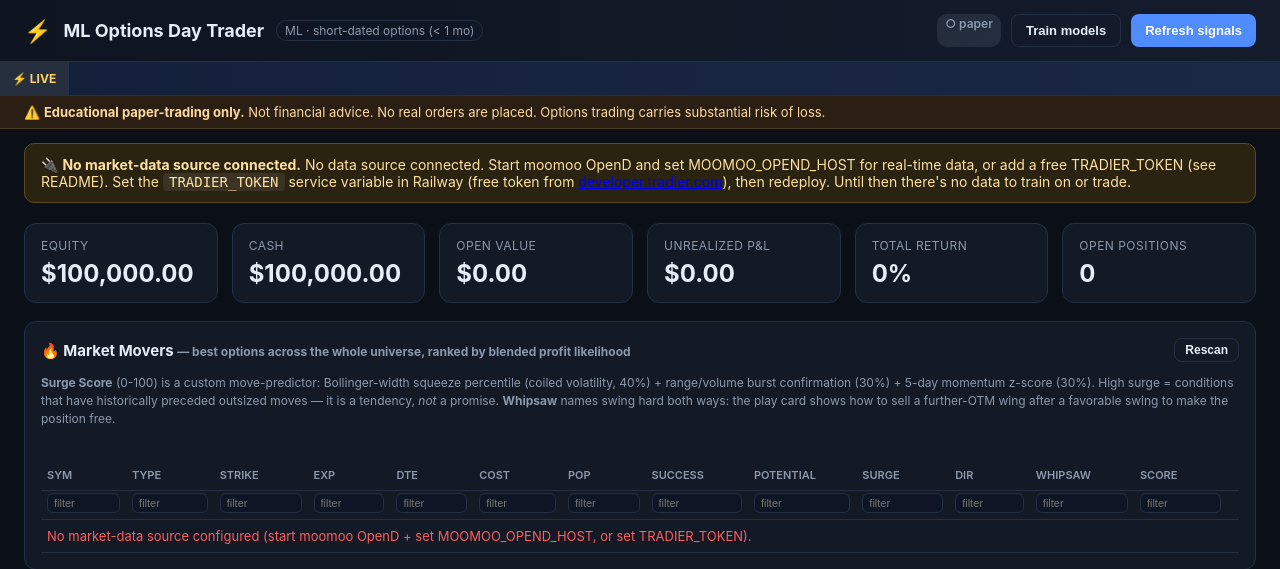
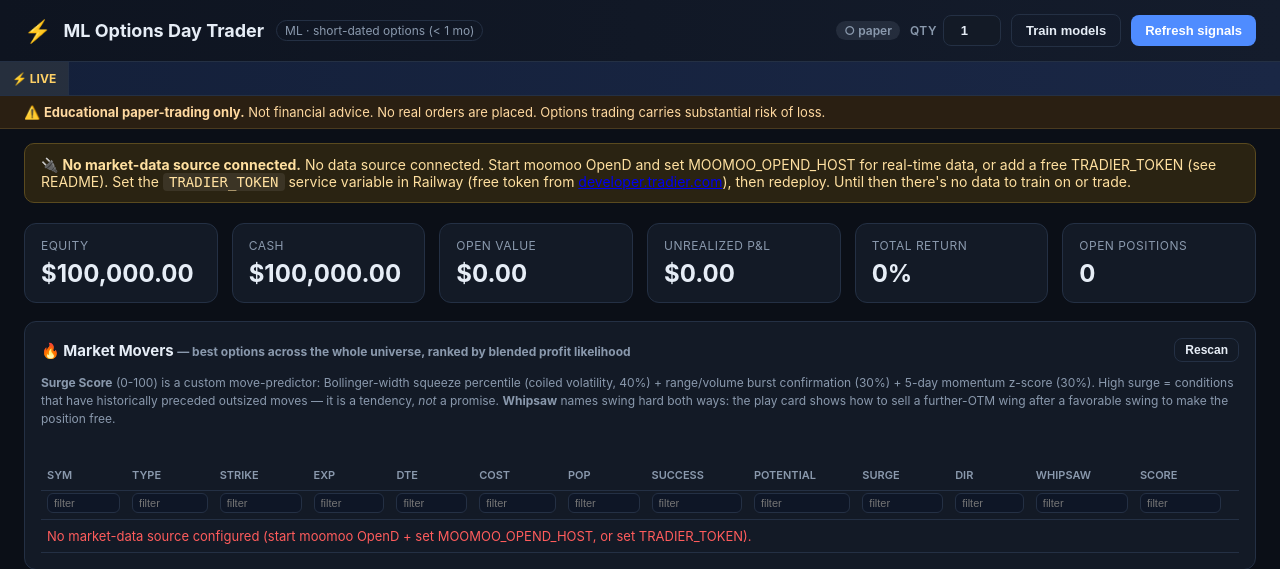
Before and after one commit to VDC-Austin-KA/DAYTRADER, a FastAPI app: page / in a window 1280 px wide. Shown: the top 569 px of the page. Run offline with FastAPI, Linux system fonts and the light colour scheme; data comes from the database, SQL or seed files in the repository; data that the repository does not hold is empty.

Commit message:
Fix live-cutover gaps found against a real OpenD gateway
Validated the moomoo data layer against a live gateway for the first time
(previously only mocks). Column names, the US.SPY260720C743000 code format,
and the percent-scaled IV all check out. Three real defects surfaced:

- get_expirations returned already-expired cycles (OpenD includes negative
  option_expiry_date_distance), so the dashboard could offer a dead expiry
  whose contracts have no marks -- reading as "no data for this ticker".
- The test suite had no env isolation and inherited the developer's .env.
  With DASHBOARD_TRADE_MODE=moomoo and MOOMOO_TRD_ENV=REAL set, test_paper_engine
  fired a live order at a real brokerage account; it only failed because the
  fixture used a nonexistent symbol. tests/conftest.py now pins every trading
  and data switch to inert values before app.config builds its singleton.
- buyFromSignal skipped the live-order confirm() that buyOpportunity had, so
  the signals table could place real orders with no prompt.

Order size is now an input (header Qty field, clamped 1-100) instead of a
hardcoded 1, and the confirm dialog shows the resulting estimated cost.

Co-Authored-By: Claude Opus 4.8 <noreply@anthropic.com>
Claude-Session: https://claude.ai/code/session_012qcrk2jtpgMhi9nzanUNB5

```diff
--- a/app/data/moomoo_data.py
+++ b/app/data/moomoo_data.py
@@ -177,7 +177,11 @@ def get_expirations(symbol: str) -> list[str]:
     df = _call("get_option_expiration_date", code=_us_code(symbol))
     if df is None or len(df) == 0 or "strike_time" not in df.columns:
         return []
-    return [str(d)[:10] for d in df["strike_time"].tolist()]
+    # OpenD includes already-expired cycles (negative distance); quoting them
+    # yields a contract list with no marks, which reads as "no data".
+    if "option_expiry_date_distance" in df.columns:
+        df = df[pd.to_numeric(df["option_expiry_date_distance"], errors="coerce") >= 0]
+    return sorted({str(d)[:10] for d in df["strike_time"].tolist()})
 
 
 def get_option_chain(symbol: str, expiry: str) -> dict[str, pd.DataFrame]:
--- a/app/static/app.js
+++ b/app/static/app.js
@@ -88,7 +88,7 @@ async function loadSignals() {
           <td>${s.dte || "—"}</td>
           <td>${s.option_price ? "$" + s.option_price.toFixed(2) : "—"}</td>
           <td>${s.breakeven ? "$" + s.breakeven : "—"}</td>
-          <td>${canTrade ? `<button class="btn sm" onclick='buyFromSignal(${JSON.stringify(s)})'>Buy 1</button>` : ""}</td>
+          <td>${canTrade ? `<button class="btn sm" onclick='buyFromSignal(${JSON.stringify(s)})'>Buy</button>` : ""}</td>
         </tr>`;
       }).join("");
     }
@@ -100,14 +100,26 @@ async function loadSignals() {
   }
 }
 
+// Contracts per order, taken from the header field. Clamped so a stray
+// keystroke can't send a 10,000-lot to a live account.
+function orderQty() {
+  const raw = parseInt(($("#order-qty") || {}).value, 10);
+  if (!Number.isFinite(raw) || raw < 1) return 1;
+  return Math.min(raw, 100);
+}
+
 async function buyFromSignal(s) {
   try {
+    const qty = orderQty();
+    if (_liveTradeMode && !confirm(
+      `LIVE order to your moomoo account:\nBuy ${qty} ${s.symbol} ${s.option_type} $${s.strike} @ ~$${(s.option_price ?? 0).toFixed(2)}.\nProceed?`
+    )) return;
     const r = await api("/api/trade", {
       method: "POST", headers: { "Content-Type": "application/json" },
       body: JSON.stringify({
         symbol: s.symbol, option_type: s.option_type,
         contract_symbol: s.contract_symbol, strike: s.strike,
-        expiry: s.expiry, quantity: 1, price: s.option_price,
+        expiry: s.expiry, quantity: qty, price: s.option_price,
         note: "from signal",
       }),
     });
@@ -219,7 +231,7 @@ async function runScan() {
         <td>${o.breakeven_move_pct}%</td>
         <td>${(o.iv * 100).toFixed(0)}%</td>
         <td>${o.score.toFixed(2)}</td>
-        <td><button class="btn sm" onclick='buyOpportunity(${JSON.stringify(o)})'>Buy 1</button></td>
+        <td><button class="btn sm" onclick='buyOpportunity(${JSON.stringify(o)})'>Buy</button></td>
       </tr>`;
     }).join("");
   } catch (e) {
@@ -231,8 +243,10 @@ async function runScan() {
 let _liveTradeMode = false;
 
 async function buyOpportunity(o) {
+  const qty = orderQty();
   if (_liveTradeMode && !confirm(
-    `LIVE order to your moomoo account:\nBuy 1 ${o.symbol} ${o.option_type} $${o.strike} @ ~$${(o.mid ?? 0).toFixed(2)}.\nProceed?`
+    `LIVE order to your moomoo account:\nBuy ${qty} ${o.symbol} ${o.option_type} $${o.strike} @ ~$${(o.mid ?? 0).toFixed(2)}` +
+    `\nEst. cost: $${((o.mid ?? 0) * qty * 100).toFixed(2)}\nProceed?`
   )) return;
   try {
     const r = await api("/api/trade", {
@@ -240,7 +254,7 @@ async function buyOpportunity(o) {
       body: JSON.stringify({
         symbol: o.symbol, option_type: o.option_type,
         contract_symbol: o.contract_symbol, strike: o.strike,
-        expiry: o.expiry, quantity: 1, price: o.mid,
+        expiry: o.expiry, quantity: qty, price: o.mid,
         note: `scanner POP ${(o.prob_profit * 100).toFixed(0)}%`,
       }),
     });
@@ -399,7 +413,7 @@ function renderPlays(plays) {
       <button class="btn sm" onclick='buyOpportunity(${JSON.stringify({
         symbol: p.symbol, option_type: p.option_type, contract_symbol: p.contract_symbol,
         strike: p.strike, expiry: p.expiry, mid: p.mid, prob_profit: p.prob_profit,
-      })})'>Buy 1 (paper)</button>
+      })})'>Buy (paper)</button>
     </div>`).join("");
 }
 
@@ -416,7 +430,7 @@ function moversRowHtml(o) {
     <td>${o.direction}</td>
     <td>${o.whipsaw ? 'yes' : ''}</td>
     <td>${o.blended_score.toFixed(3)}</td>
-    <td><button class="btn sm" onclick='buyOpportunity(${JSON.stringify(o)})'>Buy 1</button></td>
+    <td><button class="btn sm" onclick='buyOpportunity(${JSON.stringify(o)})'>Buy</button></td>
   </tr>`;
 }
 
--- a/app/static/style.css
+++ b/app/static/style.css
@@ -37,7 +37,19 @@ header {
   font-size: 12px; color: var(--muted);
   border: 1px solid var(--border); padding: 2px 8px; border-radius: 12px;
 }
-.header-actions { display: flex; gap: 10px; }
+.header-actions { display: flex; gap: 10px; align-items: center; }
+
+.qty-field {
+  display: flex; align-items: center; gap: 6px;
+  font-size: 12px; font-weight: 600; color: var(--muted);
+  text-transform: uppercase; letter-spacing: .04em;
+}
+.qty-field input {
+  width: 58px; padding: 7px 8px; border-radius: 8px;
+  border: 1px solid var(--border); background: var(--panel);
+  color: var(--text); font-size: 13px; font-weight: 600; text-align: center;
+}
+.qty-field input:focus { outline: none; border-color: var(--blue); }
 
 .btn {
   background: var(--blue); color: #fff; border: none; padding: 8px 14px;
--- a/app/templates/dashboard.html
+++ b/app/templates/dashboard.html
@@ -15,6 +15,10 @@
       <span class="tag">ML · short-dated options (&lt; 1 mo)</span>
     </div>
     <div class="header-actions">
+      <label class="qty-field" title="Contracts per order (1 contract = 100 shares)">
+        Qty
+        <input id="order-qty" type="number" min="1" max="100" step="1" value="1">
+      </label>
       <button id="train-btn" class="btn ghost">Train models</button>
       <button id="refresh-btn" class="btn">Refresh signals</button>
     </div>
```
Also changed, not shown: tests/conftest.py (added, +30 -0 lines).
